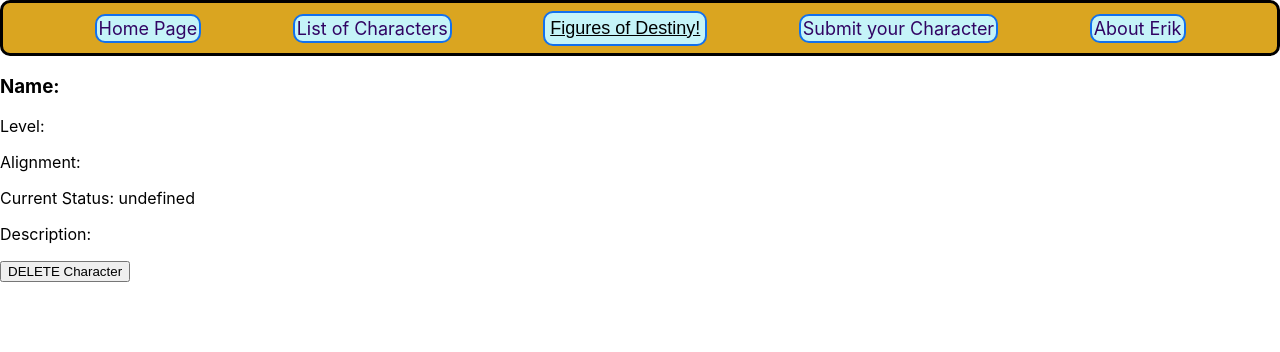
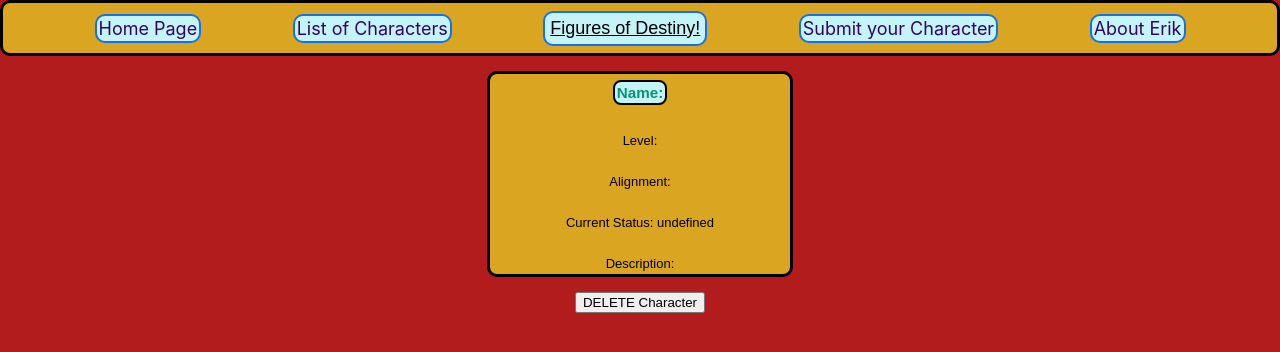
Before and after one commit to Morriden/characters-react, a React (Create React App) app: page /listitem/1 in a window 1280 px wide. Shown: the top 352 px of the page. Built offline with nearby package versions, Linux system fonts and the light colour scheme; no server answers.

Commit message:
css completed for detail page

```diff
--- a/src/App.css
+++ b/src/App.css
@@ -111,6 +111,7 @@ img {
 
 .list-page-body {
   background: red;
+  height: 800px;
 }
 
 .admin-page-body {
@@ -137,3 +138,46 @@ img {
   border-radius: 10px;
   padding: 10px;
 }
+
+.list-item-page {
+  background: rgb(179, 28, 28);
+  height: 800px;
+}
+
+.list-item-detail-mid {
+  display: flex;
+  justify-content: center;
+  flex-direction: column;
+  align-items: center;
+}
+
+.list-item-detail {
+  display: flex;
+  justify-content: center;
+  flex-direction: column;
+  align-items: center;
+  list-style-type: none;
+  font-family: fantasy;
+  font-size: small;
+  border: black 3px solid;
+  border-radius: 10px;
+  margin: 15px;
+  text-align: center;
+  background-color: goldenrod;
+  width: 300px;
+  height: 200px;
+}
+
+.button-delete {
+
+}
+
+.list-item-name {
+  border: 2px solid black;
+  border-radius: 8px;
+  background-color: rgb(197, 244, 248);
+  padding: 2px;
+  color: rgb(49, 4, 100);
+  text-decoration: none;
+  color: rgb(8, 148, 113);
+}
--- a/src/ListItem.js
+++ b/src/ListItem.js
@@ -23,14 +23,18 @@ export default class ListItem extends Component {
     render() {
         console.log(this.state.data, 'hey')
         return (
-            <div>
+            <div className="list-item-page">
                         <Header/>
-                        <h3>Name: {this.state.data.name}</h3>
-                        <p>Level: {this.state.data.level}</p>
-                        <p>Alignment: {this.state.data.alignment}</p>
-                        <p>Current Status: {String(this.state.data.is_alive)}</p>
-                        <p>Description: {this.state.data.description}</p>
-                        <button onClick={this.handleSubmit}>DELETE Character</button>
+                        <div className="list-item-detail-mid">
+                            <div className="list-item-detail">
+                                <h3 className="list-item-name">Name: {this.state.data.name}</h3>
+                                <p>Level: {this.state.data.level}</p>
+                                <p>Alignment: {this.state.data.alignment}</p>
+                                <p>Current Status: {String(this.state.data.is_alive)}</p>
+                                <p>Description: {this.state.data.description}</p>
+                            </div>
+                            <button className="button-delete" onClick={this.handleSubmit}>DELETE Character</button>
+                        </div>
             </div>
         )
     }
```
